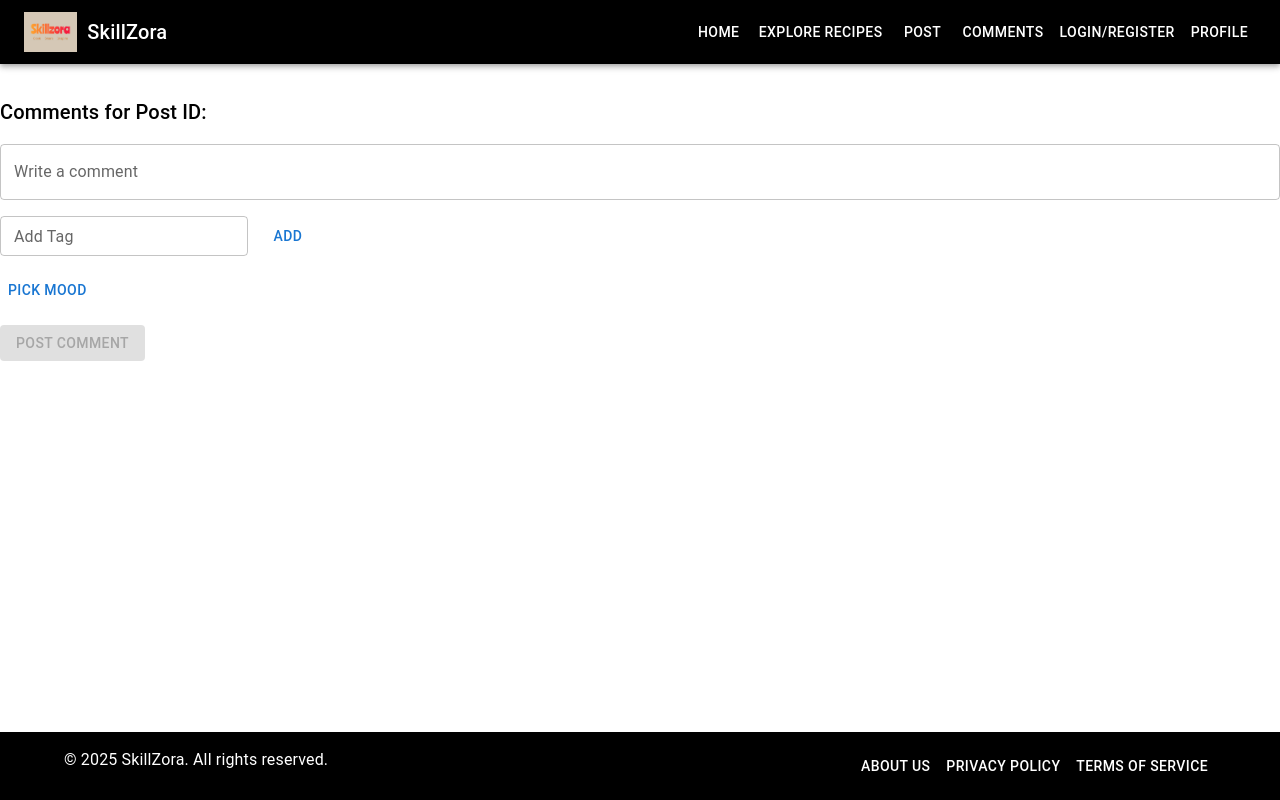
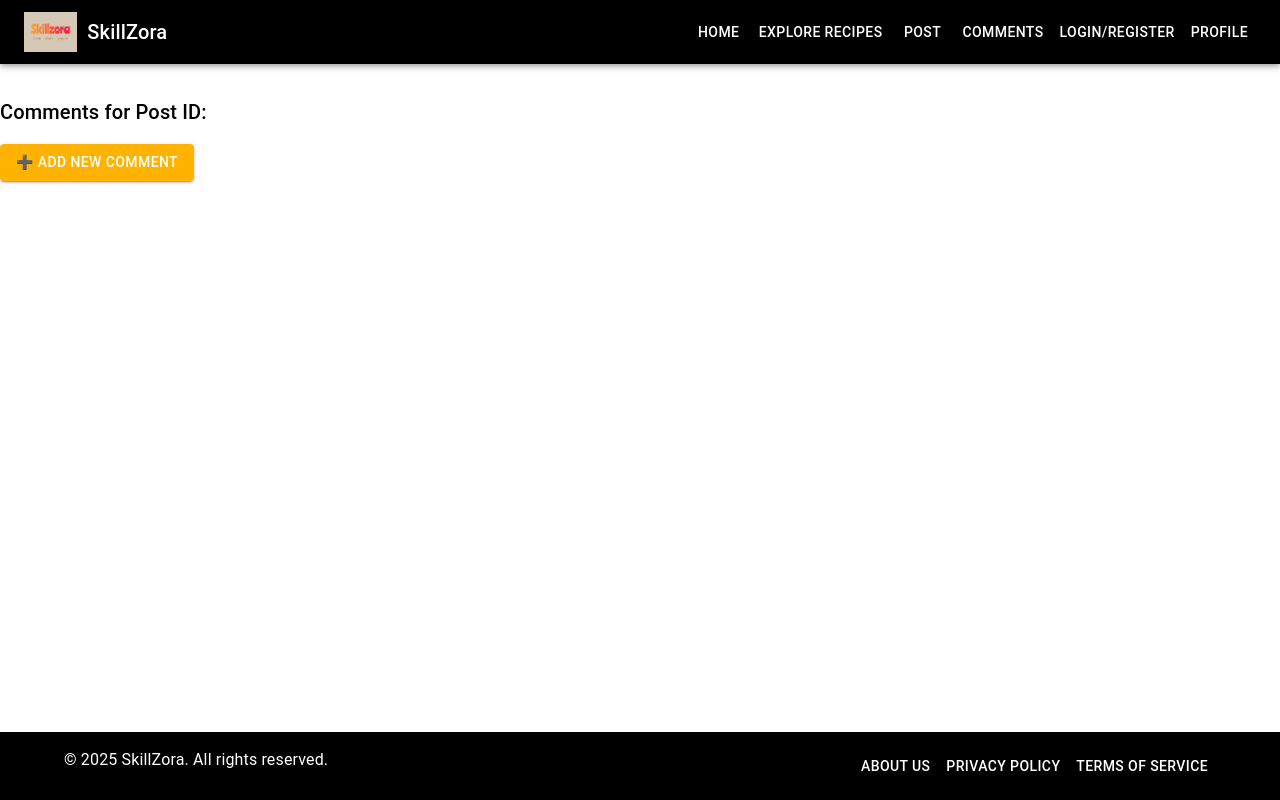
Before and after one commit to ishehara/skillzora_frontend, a React (Create React App) app: page /CommentSection in a window 1280 px wide. Built offline with nearby package versions, Linux system fonts and the light colour scheme.

Commit message:
Add comment button to the comment list

```diff
--- a/src/App.js
+++ b/src/App.js
@@ -11,6 +11,7 @@ import AddProgress from "./Components/Pages/ProgressChecker/AddProgress";
 import UpdateProgress from "./Components/Pages/ProgressChecker/UpdateProgress";
 import PostList from "./Components/Pages/Post/PostList";
 import CommentSection from "./Components/Pages/Comment/CommentSection";
+import AddComment from "./Components/Pages/Comment/AddComment";
 import Profile from "./Components/Pages/Profile";
 import UpdatePost from "./Components/Pages/Post/UpdatePost";
 import AddPost from "./Components/Pages/Post/AddPost";
@@ -40,6 +41,7 @@ function App() {
             <Route path="/UpdateProgress" element={<UpdateProgress />} />
             <Route path="/PostList" element={<PostList />} />
             <Route path="/CommentSection" element={<CommentSection />} />
+            <Route path="/posts/:postId/add-comment" element={<AddComment />} />
             <Route path="/Profile" element={<Profile />} />
             <Route path="/update-post/:postId" element={<UpdatePost />} />
              <Route path="/add-post" element={<AddPost />} />
--- a/src/Components/Pages/Comment/CommentSection.jsx
+++ b/src/Components/Pages/Comment/CommentSection.jsx
@@ -1,22 +1,22 @@
 import React, { useEffect, useState, useCallback } from "react";
 import {
   Box, Typography, List, Paper, ListItem, ListItemText,
-  IconButton, Stack, Chip
+  IconButton, Stack, Chip, Button
 } from "@mui/material";
 import DeleteIcon from "@mui/icons-material/Delete";
 import { getCommentsByPost, deleteComment } from "./CommentService";
-import AddComment from "./AddComment";
 import UpdateComment from "./UpdateComment";
+import { useNavigate } from "react-router-dom";
 
 const CommentSection = () => {
   const postId = localStorage.getItem("selectedPostId");
   const userId = localStorage.getItem("userId");
   const token = localStorage.getItem("token");
+  const navigate = useNavigate();
 
   const [comments, setComments] = useState([]);
   const [editingId, setEditingId] = useState(null);
 
-  // ✅ useCallback-wrapped function to avoid ESLint warning
   const fetchComments = useCallback(async () => {
     try {
       const res = await getCommentsByPost(postId);
@@ -28,7 +28,7 @@ const CommentSection = () => {
 
   useEffect(() => {
     if (postId) fetchComments();
-  }, [postId, fetchComments]); // ✅ No more warning
+  }, [postId, fetchComments]);
 
   const handleDelete = async (id) => {
     try {
@@ -48,14 +48,15 @@ const CommentSection = () => {
         {postId}
       </Typography>
 
-    <AddComment
-      postId={postId}
-      userId={userId}
-      token={token}
-      onCommentAdded={fetchComments}
-    />
+      <Button
+        variant="contained"
+        sx={{ mb: 3, backgroundColor: "#FFB300", '&:hover': { backgroundColor: "#FFA000" } }}
+        onClick={() => navigate(`/posts/${postId}/add-comment`)}
+      >
+        ➕ Add New Comment
+      </Button>
 
-    <List sx={{ mt: 4 }}>
+      <List sx={{ mt: 2 }}>
         {comments.map((comment) => (
           <Paper key={comment.id || comment._id} sx={{ mt: 2, p: 2 }}>
             <ListItem
@@ -105,7 +106,6 @@ const CommentSection = () => {
       </List>
     </Box>
   );
-
 };
 
 export default CommentSection;
```
Lines whose indentation alone changed are shown as unchanged.
